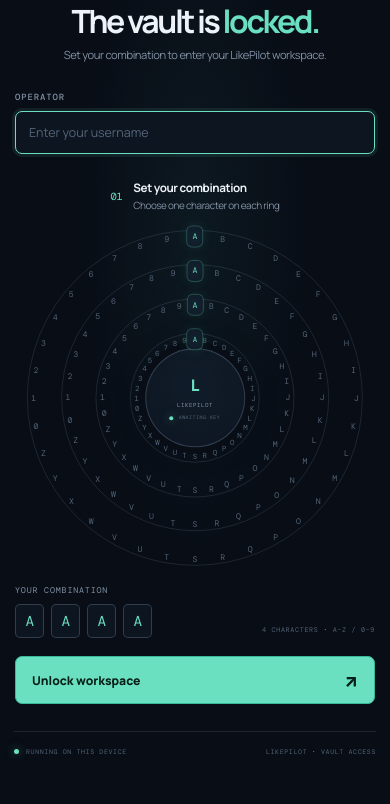
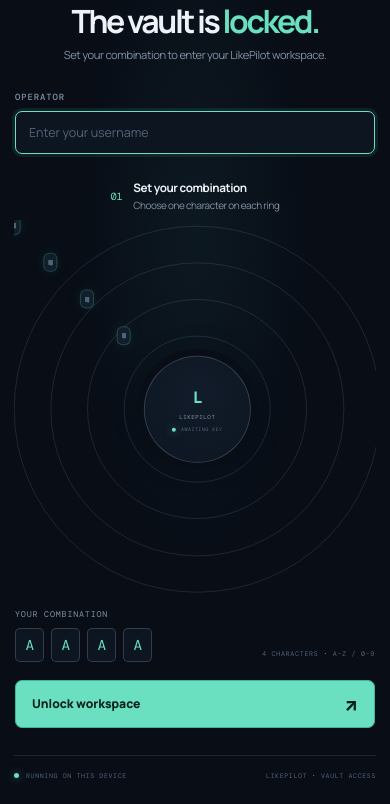
Before and after one commit to voidsgnl/LikePilot, a Flask app: page /login in a window 390 px wide. Shown: the part 118-922 px from the top of the page. Before the commit the page ends 873 px from the top, so only its background shows below. Run offline with Flask 3, Linux system fonts and the light colour scheme; parts of the project's set-up code (start-up, migrations or seed data) failed here and were passed over.

Commit message:
Refine vault ring spacing for responsive screens

```diff
--- a/src/likepilot/dashboard/static/auth.css
+++ b/src/likepilot/dashboard/static/auth.css
@@ -150,7 +150,7 @@ button, input { font: inherit; }
     padding: 6px 0 12px;
 }
 .vault-orbit {
-    --vault-size: min(82vw, 450px);
+    --vault-size: min(92vw, 480px);
     position: relative; width: var(--vault-size); height: var(--vault-size);
     flex: none; isolation: isolate;
 }
@@ -159,31 +159,27 @@ button, input { font: inherit; }
     border-radius: 50%; transform: translate(-50%, -50%);
 }
 .orbit-track { border: 1px solid var(--line); pointer-events: none; }
-.orbit-track-1 { width: 38%; height: 38%; }
-.orbit-track-2 { width: 58%; height: 58%; }
-.orbit-track-3 { width: 78%; height: 78%; }
-.orbit-track-4 { width: 98%; height: 98%; }
+.orbit-track-1 { width: 40%; height: 40%; }
+.orbit-track-2 { width: 60%; height: 60%; }
+.orbit-track-3 { width: 80%; height: 80%; }
+.orbit-track-4 { width: 100%; height: 100%; }
 .character-ring { z-index: 2; }
-.character-ring[data-ring="0"] { width: 34%; height: 34%; }
-.character-ring[data-ring="1"] { width: 54%; height: 54%; }
-.character-ring[data-ring="2"] { width: 74%; height: 74%; }
-.character-ring[data-ring="3"] { width: 94%; height: 94%; }
+.character-ring[data-ring="0"] { width: 40%; height: 40%; }
+.character-ring[data-ring="1"] { width: 60%; height: 60%; }
+.character-ring[data-ring="2"] { width: 80%; height: 80%; }
+.character-ring[data-ring="3"] { width: 100%; height: 100%; }
 .wheel-char {
-    --angle: 0deg;
-    position: absolute; top: 50%; left: 50%;
-    width: 19px; height: 23px; padding: 0;
+    position: absolute; top: var(--char-y); left: var(--char-x);
+    width: 17px; height: 21px; padding: 0;
     display: grid; place-items: center;
     border: 0; border-radius: 5px;
     background: transparent; color: var(--quiet);
     font-family: var(--mono); font-size: .61rem;
     cursor: pointer;
-    transform: translate(-50%, -50%) rotate(var(--angle)) translateY(calc(var(--wheel-radius) * -1)) rotate(calc(var(--angle) * -1));
+    transform: translate(-50%, -50%);
     transition: color .12s ease, background .12s ease, text-shadow .12s ease;
 }
-.character-ring[data-ring="0"] .wheel-char { --wheel-radius: calc(var(--vault-size) * .17); font-size: .56rem; }
-.character-ring[data-ring="1"] .wheel-char { --wheel-radius: calc(var(--vault-size) * .27); }
-.character-ring[data-ring="2"] .wheel-char { --wheel-radius: calc(var(--vault-size) * .37); }
-.character-ring[data-ring="3"] .wheel-char { --wheel-radius: calc(var(--vault-size) * .47); }
+.character-ring[data-ring="0"] .wheel-char { font-size: .54rem; }
 .wheel-char:hover, .wheel-char:focus-visible {
     outline: none; color: var(--ink); background: var(--panel-raised);
 }
@@ -248,9 +244,9 @@ button, input { font: inherit; }
     .local-indicator { font-size: .48rem; }
     .vault-main { padding-top: 32px; }
     .vault-intro p { font-size: .7rem; }
-    .vault-orbit { --vault-size: min(88vw, 390px); }
-    .wheel-char { width: 15px; height: 20px; font-size: .51rem; }
-    .character-ring[data-ring="0"] .wheel-char { font-size: .46rem; }
+    .vault-orbit { --vault-size: min(94vw, 420px); }
+    .wheel-char { width: 12px; height: 17px; font-size: .43rem; }
+    .character-ring[data-ring="0"] .wheel-char { font-size: .4rem; }
     .hub-mark { font-size: 1rem; }
     .hub-label { font-size: .36rem; }
     .hub-status { font-size: .31rem; }
```
